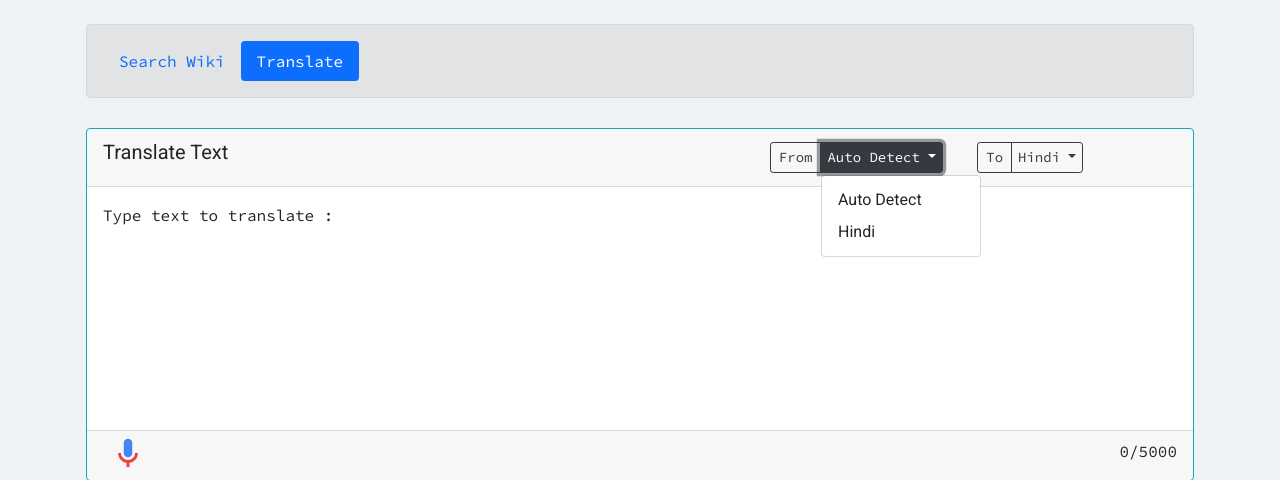
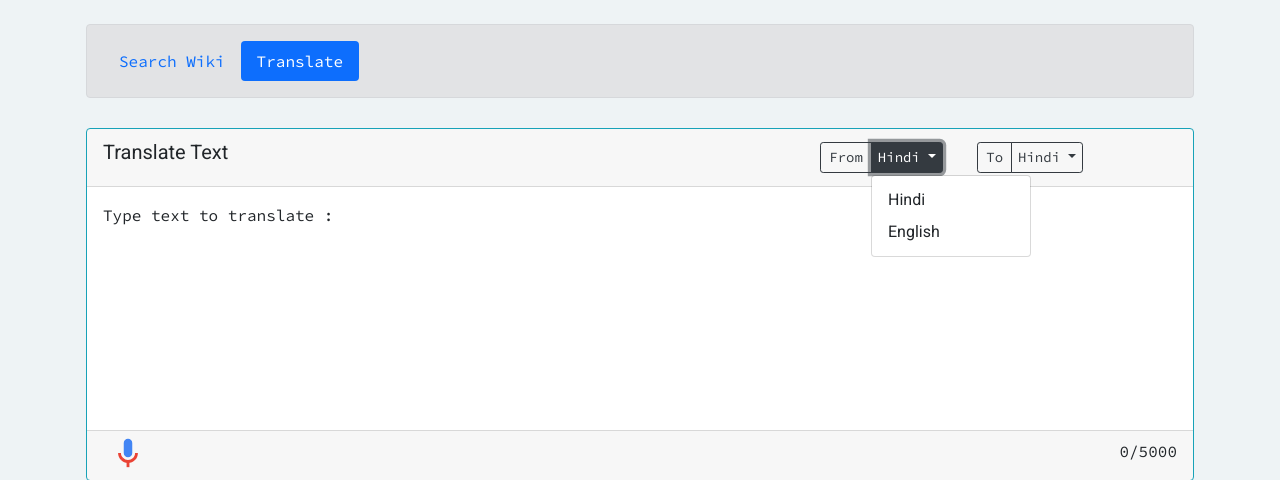
Before and after one commit to sid597/bolowiki.com, a Flask app: page /dashboard/ in a window 1280 px wide, after a click on "Hindi". Shown: the part 73-553 px from the top of the page. Run offline with Flask 2, Linux system fonts and the light colour scheme; the visitor is signed in with stand-in values (Sample User, id 1); parts of the project's set-up code (start-up, migrations or seed data) failed here and were passed over; some libraries are stand-ins or nearby versions; some web fonts are replaced.

Commit message:
Added mappings for correct language to and from translation

```diff
--- a/bolowikiApp/Translate/routes.py
+++ b/bolowikiApp/Translate/routes.py
@@ -42,7 +42,7 @@ def translateToSpeech():
     textToConvert = data['textToConvert']
     nameToSaveWith = data['nameToSaveWith']
     translateLanguage = data['translateLanguage']
-    voiceGender = data['voiceGender']
+    voiceGender = data['voiceGender'].strip().upper()
     setUserRemainingLimit(session['username'], len(textToConvert))
     mediaLocation = GoogleTextToSpeech(textToConvert=textToConvert,
                                        nameToSaveWith=nameToSaveWith,
--- a/bolowikiApp/static/js/translate/translate.js
+++ b/bolowikiApp/static/js/translate/translate.js
@@ -107,6 +107,15 @@ const LANGUAGES = {
   yo: 'yoruba',
   zu: 'zulu',
 };
+
+const speechToText = {
+  'en-UK': 'en',
+  'en-IN': 'en',
+  'en-US': 'en',
+  hi: 'hi',
+}
+
+
 document.addEventListener('DOMContentLoaded', () => {
   const textareaElement = document.querySelector('.textareaElement');
   const textToTranslate = document.querySelector('#textToTranslate');
@@ -119,6 +128,7 @@ document.addEventListener('DOMContentLoaded', () => {
   const voiceSelectDropdownButton = document.querySelector('#voiceSelectDropdownButton');
   const translateLanguageFromDropdownButton = document.querySelector('#translateLanguageFromDropdownButton');
   const translateLanguageToDropdownButton = document.querySelector('#translateLanguageToDropdownButton');
+  let convertSpeechToLanguage = 'hi';
 
   const nameToSaveWith = document.querySelector('#nameToSaveWith');
   const characterCount = document.querySelector('#characterCount');
@@ -129,7 +139,7 @@ document.addEventListener('DOMContentLoaded', () => {
   // #############################################################################
 
   // Language translate from dropdown
-  translateLanguageFromDropdownButton.textContent = 'Auto Detect  ';
+  translateLanguageFromDropdownButton.textContent = 'Hindi  ';
   document.querySelector('#translateLanguageFromList').addEventListener('click', (e) => {
     console.log(e.target.textContent);
     translateLanguageFromDropdownButton.textContent = `${e.target.textContent}  `;
@@ -139,6 +149,7 @@ document.addEventListener('DOMContentLoaded', () => {
   document.querySelector('#translateLanguageToList').addEventListener('click', (e) => {
     console.log(e.target.textContent);
     translateLanguageToDropdownButton.textContent = `${e.target.textContent}  `;
+    convertSpeechToLanguage = e.target.id;
   });
   // Voice gender dropdown
   voiceSelectDropdownButton.textContent = 'Male  ';
@@ -172,7 +183,7 @@ document.addEventListener('DOMContentLoaded', () => {
       textToTranslate: textToTranslateData,
       srcLanguage: 'en',
       // destLanguage: 'en',
-      destLanguage: 'hi',
+      destLanguage: speechToText[convertSpeechToLanguage],
     });
     console.log(`Data to send for speech translation is ${postData}`);
     request.setRequestHeader('Content-type', 'application/json');
@@ -186,10 +197,12 @@ document.addEventListener('DOMContentLoaded', () => {
     const request = new XMLHttpRequest();
     console.log('translateTextToSpeech clicked');
     request.open('POST', '/translate/toSpeech/');
-    request.onload = () => { };
+    request.onload = () => {
+
+    };
     const postData = JSON.stringify({
       textToConvert: textToTranslateData,
-      translateLanguage: 'en-GB',
+      translateLanguage: convertSpeechToLanguage,
       nameToSaveWith: nameToSaveWith.value.length !== 0 ? nameToSaveWith.value : 'sid_translate',
       voiceGender: voiceSelectDropdownButton.textContent,
     });
--- a/bolowikiApp/templates/translate/languageDropdown.html
+++ b/bolowikiApp/templates/translate/languageDropdown.html
@@ -18,8 +18,8 @@
       id="translateLanguageFromList"
       aria-labelledby="dropdownMenuButton"
     >
-      <li><a class="dropdown-item" href="#">Auto Detect</a></li>
-      <li><a class="dropdown-item" href="#">Hindi</a></li>
+    <li><a class="dropdown-item" href="#" id='hi'>Hindi</a></li>
+    <li><a class="dropdown-item" href="#" id='en'>English</a></li>
     </ul>
   </div>
 </div>
@@ -43,8 +43,10 @@
       id="translateLanguageToList"
       aria-labelledby="dropdownMenuButton"
     >
-      <li><a class="dropdown-item" href="#">Hindi</a></li>
-      <li><a class="dropdown-item" href="#">English</a></li>
+      <li><a class="dropdown-item" href="#" id='hi'>Hindi</a></li>
+      <li><a class="dropdown-item" href="#" id='en-GB'>English UK</a></li>
+      <li><a class="dropdown-item" href="#" id='en-IN'>English IN</a></li>
+      <li><a class="dropdown-item" href="#" id='en'>English US</a></li>
     </ul>
   </div>
 </div>
--- a/bolowikiApp/templates/translate/main.html
+++ b/bolowikiApp/templates/translate/main.html
@@ -124,6 +124,9 @@
   </div>
 </div>
 
+
+<div class="translatedVoice"></div>
+
 <!-- --------------------------------------------------------------- -->
 
 <div
--- a/bolowikiApp/wikipedia_text_to_speech/textToSpeech.py
+++ b/bolowikiApp/wikipedia_text_to_speech/textToSpeech.py
@@ -8,7 +8,7 @@ def GoogleTextToSpeech(textToConvert, nameToSaveWith, translateLanguage, voiceGe
         'MALE': texttospeech.SsmlVoiceGender.MALE,
         'FEMALE': texttospeech.SsmlVoiceGender.FEMALE
     }
-
+    print('translateLanguage is : %s' % translateLanguage)
     languageSettings = {'hi':
                         {
                             'language_code': 'hi-IN',
```
